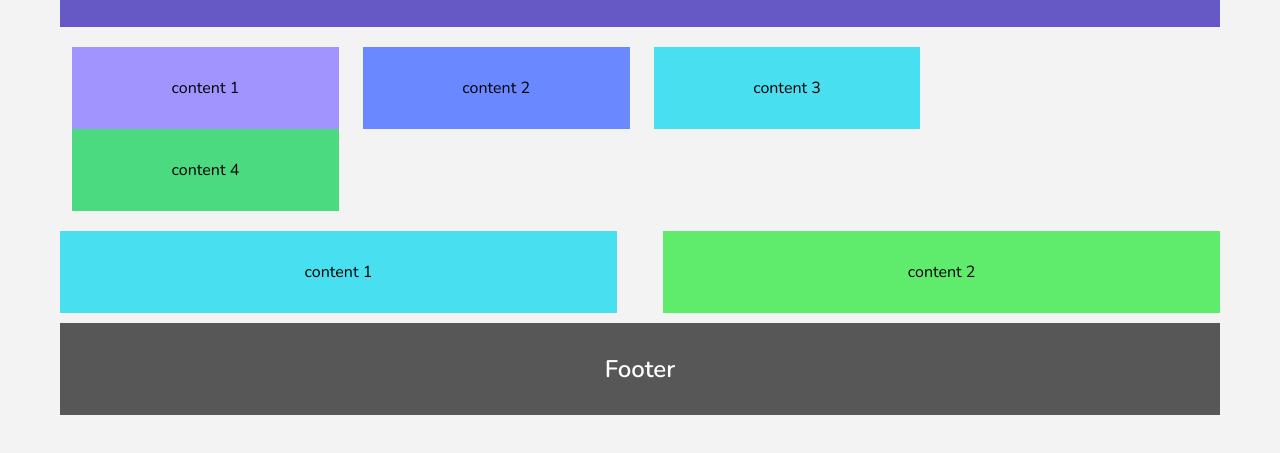
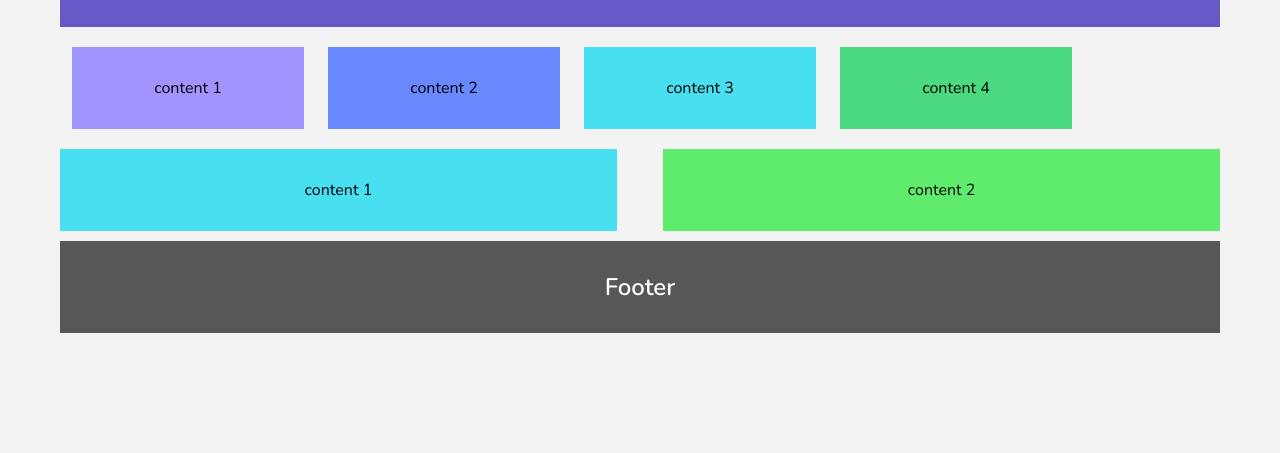
Before and after one commit to hridoyhaque01/form-design, a plain HTML site: page float.html in a window 1280 px wide. Shown: the part 177-630 px from the top of the page. Drawn offline with nearby package versions, Linux system fonts and the light colour scheme.

Commit message:
fixed some issue

```diff
--- a/css/style.css
+++ b/css/style.css
@@ -136,7 +136,7 @@ textarea:focus {
 }
 
 .box {
-  width: 23%;
+  width: 20%;
   float: left;
   margin: 0 12px;
 }
```
